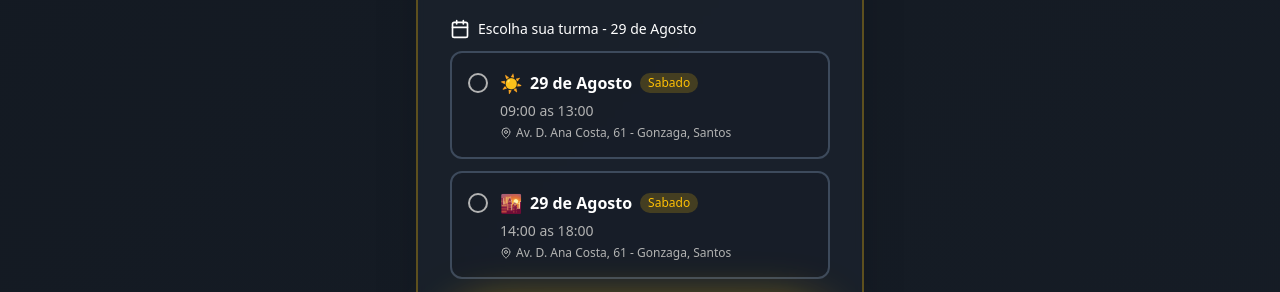
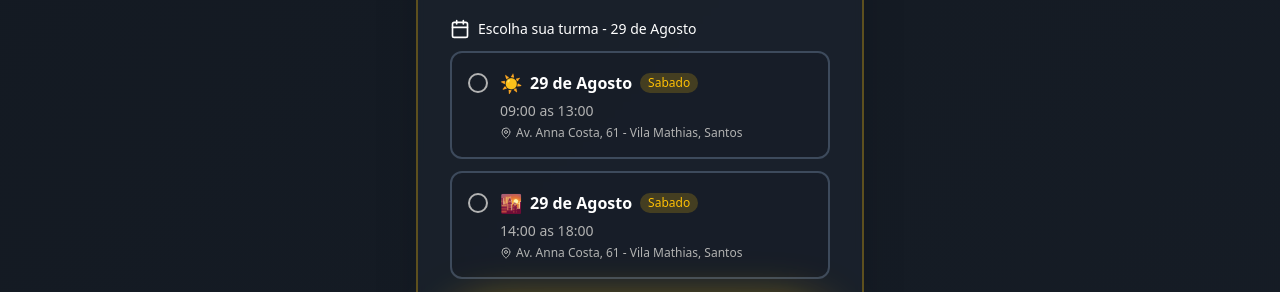
Before and after one commit to pedromurari/idmpelobrasil-16-santos, a React (Vite) app: page / in a window 1280 px wide. Shown: the part 1443-1735 px from the top of the page. Built offline with nearby package versions, Linux system fonts and the light colour scheme; no server answers; the HTML template or start-up script is replaced by a standard one.

Commit message:
fix: corrigir endereco Santos #19 (Av. Anna Costa, 61 - Vila Mathias)

```diff
--- a/src/components/EnrollmentForm.tsx
+++ b/src/components/EnrollmentForm.tsx
@@ -16,7 +16,7 @@ const TURMA_CONFIG = {
     data: "29 de Agosto",
     diaSemana: "Sabado",
     horario: "09:00 as 13:00",
-    endereco: "Av. D. Ana Costa, 61 - Gonzaga, Santos",
+    endereco: "Av. Anna Costa, 61 - Vila Mathias, Santos",
     enderecoDefinido: true,
     esgotada: false,
     sheetUrl:
@@ -28,7 +28,7 @@ const TURMA_CONFIG = {
     data: "29 de Agosto",
     diaSemana: "Sabado",
     horario: "14:00 as 18:00",
-    endereco: "Av. D. Ana Costa, 61 - Gonzaga, Santos",
+    endereco: "Av. Anna Costa, 61 - Vila Mathias, Santos",
     enderecoDefinido: true,
     esgotada: false,
     sheetUrl:
--- a/src/pages/Index.tsx
+++ b/src/pages/Index.tsx
@@ -405,7 +405,7 @@ const Index = () => {
               <FAQItem
                 value="faq-4"
                 question="Quando e onde sera a experiencia?"
-                answer="A experiencia sera realizada no dia 29/08 (Sabado), com duas turmas: Manha (09h as 13h) e Tarde (14h as 18h), presencial na Av. D. Ana Costa, 61 - Gonzaga, Santos - SP. As informacoes detalhadas serao enviadas imediatamente apos sua inscricao, por WhatsApp."
+                answer="A experiencia sera realizada no dia 29/08 (Sabado), com duas turmas: Manha (09h as 13h) e Tarde (14h as 18h), presencial na Av. Anna Costa, 61 - Vila Mathias, Santos - SP. As informacoes detalhadas serao enviadas imediatamente apos sua inscricao, por WhatsApp."
               />
               <FAQItem
                 value="faq-5"
@@ -456,7 +456,7 @@ const Index = () => {
               WhatsApp: (11) 97537-9719
             </p>
             <p className="flex items-center justify-center gap-2">
-              Av. D. Ana Costa, 61 - Gonzaga, Santos - SP
+              Av. Anna Costa, 61 - Vila Mathias, Santos - SP
             </p>
           </div>
 
```
